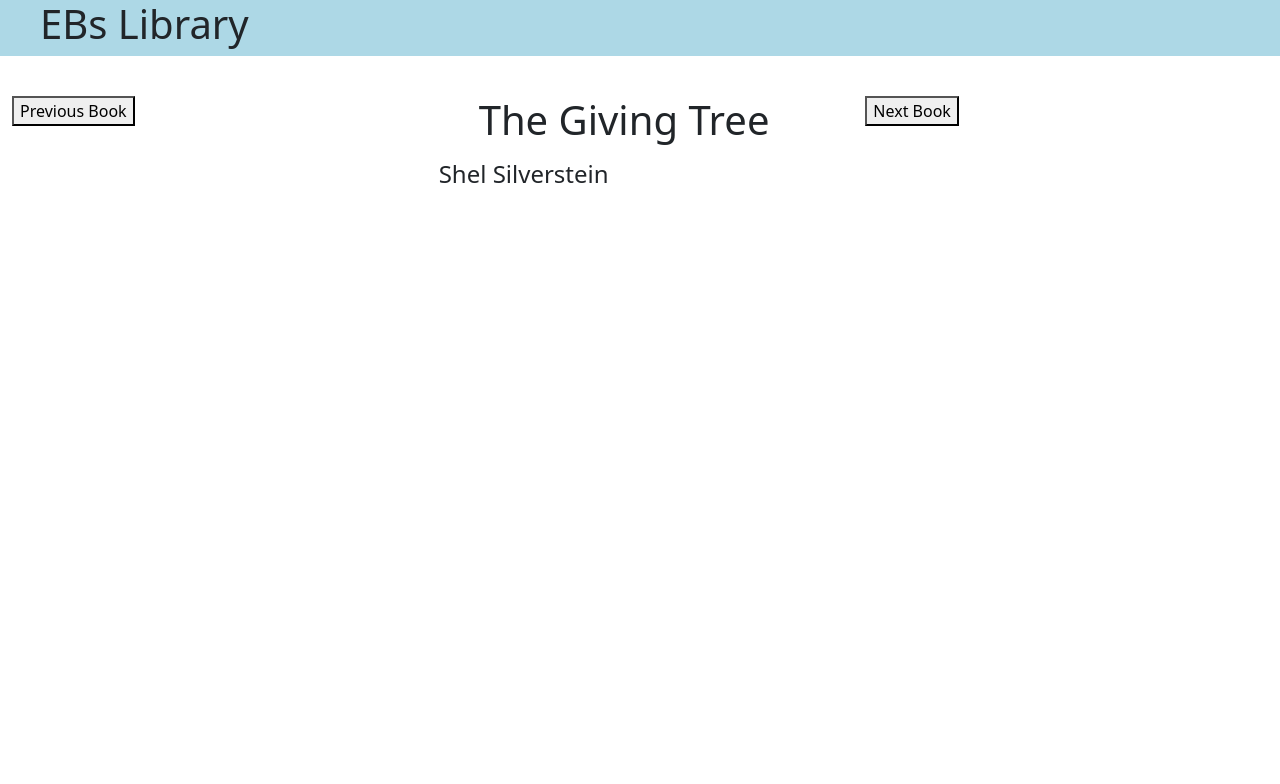
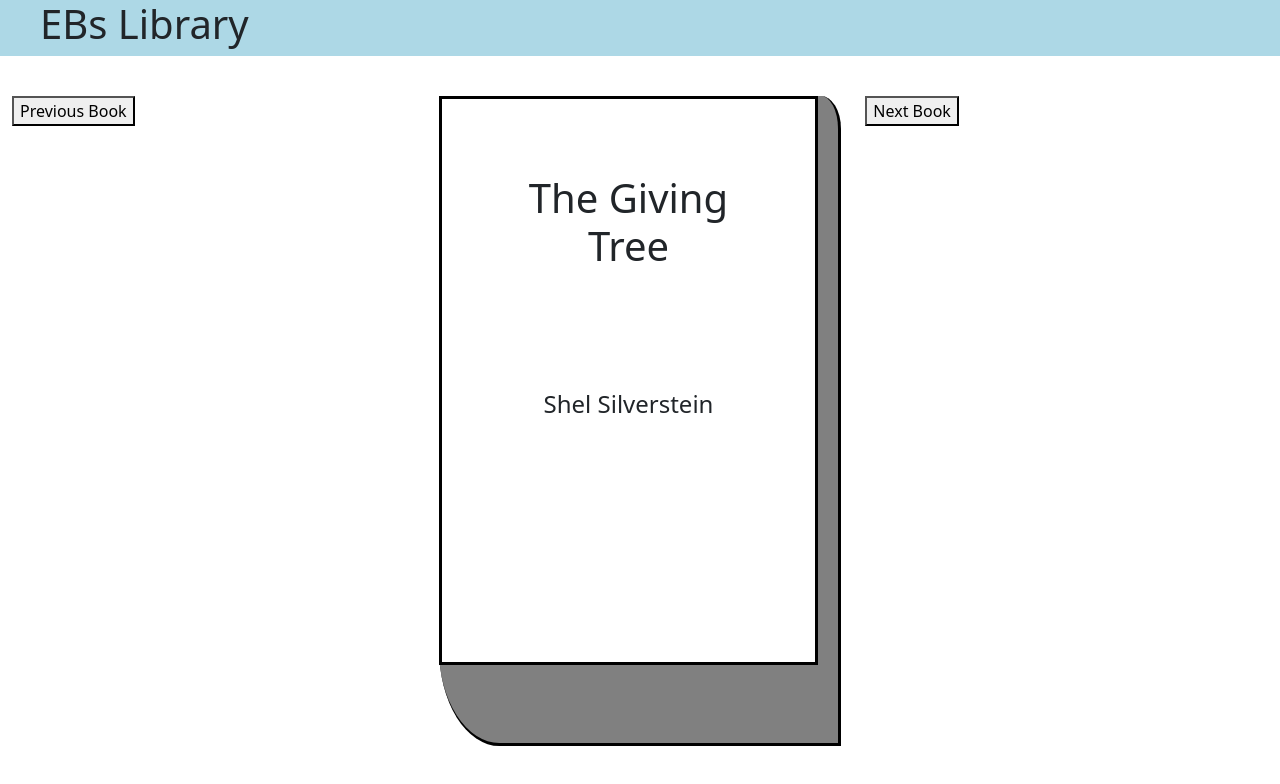
Before and after one commit to EbonyRiddick/DCC_Library_Project, a React (Create React App) app: page / in a window 1280 px wide. Shown: the top 784 px of the page. Built offline with nearby package versions, Linux system fonts and the light colour scheme.

Commit message:
seperated book view display into seperate book component

```diff
--- /dev/null
+++ b/src/components/Book/Book.css
@@ -0,0 +1,33 @@
+.cover{
+    background-color: white;
+
+    text-align: center;
+    border: solid black;
+    border-width: 1 1px;
+    height: 88%;
+    width: 95%;
+}
+
+.book{
+    background-color: grey;
+    text-align: center;
+    border-right: solid black;
+    border-bottom: solid black;
+    border-width: 1 1px;
+    height: 650px;
+    width: 100%;
+    border-bottom-left-radius: 15%;
+    border-top-right-radius: 5%;
+
+}
+
+.title{
+    padding: 20%;
+}
+
+.author{
+    padding-top: 10%;
+    padding-left: 5%;
+    padding-right: 5%;
+    padding-bottom: 50%;
+}
--- /dev/null
+++ b/src/components/Book/Book.jsx
@@ -0,0 +1,16 @@
+import React from 'react';
+import './Book.css'
+
+const Book = (props) => {
+    return (
+        <div className="book">
+            <div className="cover">
+                <h1 className="title">{props.book.title}</h1>
+                <h4 className= "author">{props.book.author} </h4>
+            </div>
+        </div>
+     );
+
+}
+
+export default Book;
--- a/src/components/BookViewer/BookViewer.jsx
+++ b/src/components/BookViewer/BookViewer.jsx
@@ -1,4 +1,5 @@
 import React from 'react';
+import Book from '../Book/Book';
 
 const BookViewer = (props) => {
     return (
@@ -8,9 +9,8 @@
                  <button onClick={props.previousBook}>Previous Book</button>
             </div>
             <div className="col-md-4">
-                {/*Display book with cover here*/}
-                <h1>{props.book.title}</h1>
-                <h4>{props.book.author} </h4>
+                <Book book={props.book} />
+
             </div>
             <div className="col-md-4">
                 {/*Button here to move to next book*/}
```
